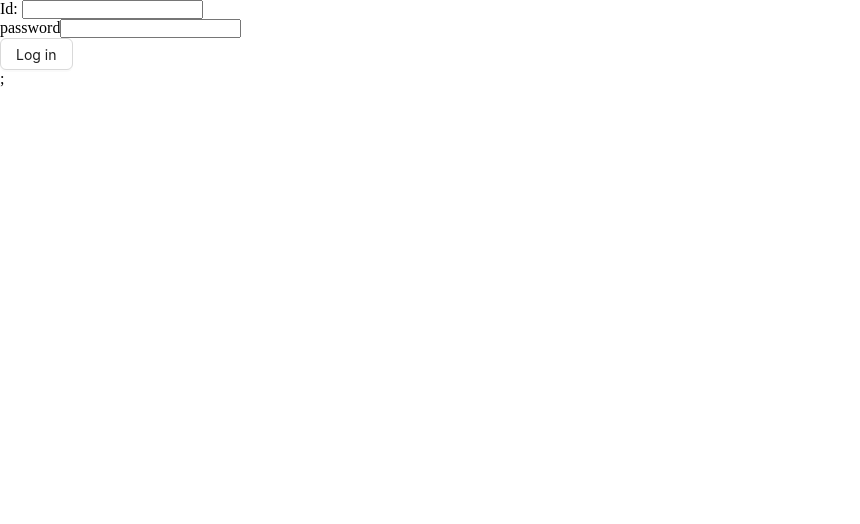
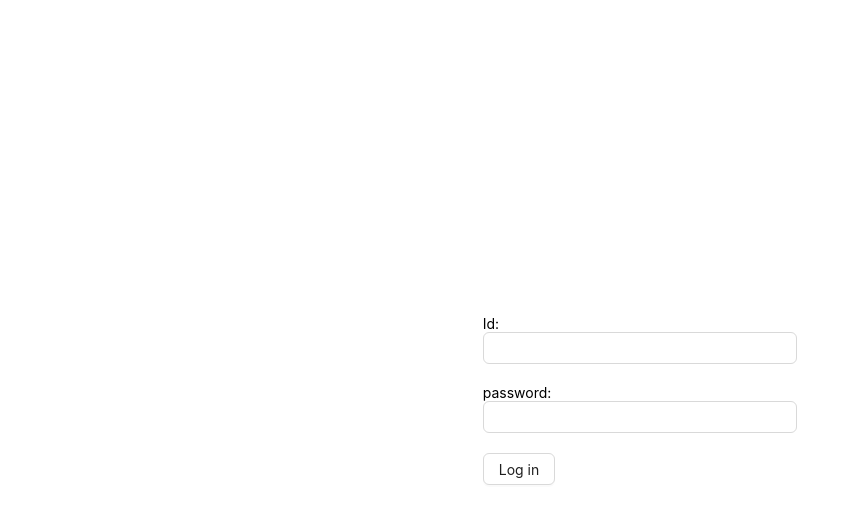
Before and after one commit to pronoyNath/PH-university-client, a React (Vite) app: page /login in a window 1280 px wide. Shown: the top 524 px of the page, without its empty margins (0-860 px from the left). Built offline with nearby package versions, Linux system fonts and the light colour scheme.

Commit message:
react-hook + antd core logic done with input value get

```diff
--- a/src/components/form/PHForm.tsx
+++ b/src/components/form/PHForm.tsx
@@ -4,7 +4,7 @@ const PHForm = ({ children, onSubmit }) => {
   const methods = useForm();
   return (
     <FormProvider {...methods}>
-      <form onSubmit={methods.handleSubmit(onSubmit)}>{children}</form>;
+      <form onSubmit={methods.handleSubmit(onSubmit)}>{children}</form>
     </FormProvider>
   );
 };
--- a/src/components/form/PHInput.tsx
+++ b/src/components/form/PHInput.tsx
@@ -1,4 +1,5 @@
-import { useFormContext } from "react-hook-form";
+import { Input } from "antd";
+import { Controller } from "react-hook-form";
 type TPHInput = {
   type: string;
   name: string;
@@ -6,12 +7,14 @@ type TPHInput = {
 };
 
 const PHInput = ({ type, name, label }: TPHInput) => {
-  const { register } = useFormContext(); //react hook form context
   return (
-    <>
+    <div style={{ marginBottom: "20px" }}>
       {label ? label : null}
-      <input type={type} id={name} {...register(name)} />
-    </>
+      <Controller //"Controller" for use react-hook logic on atnd
+        name={name} //alternative of "register of react-hook"
+        render={({ field }) => <Input type={type} id={name} {...field} />}
+      />
+    </div>
   );
 };
 
--- a/src/pages/Login.tsx
+++ b/src/pages/Login.tsx
@@ -1,5 +1,5 @@
-import { Button } from "antd";
-import { FieldValues, useForm } from "react-hook-form";
+import { Button, Row } from "antd";
+import { FieldValues } from "react-hook-form";
 import { useLoginMutation } from "../redux/features/auth/authApi";
 import { useAppDispatch } from "../redux/hooks";
 import { setUser, TUser } from "../redux/features/auth/authSlice";
@@ -12,41 +12,37 @@ import PHInput from "../components/form/PHInput";
 const Login = () => {
   const dispatch = useAppDispatch();
   const navigate = useNavigate();
-  // const { register, handleSubmit } = useForm({
-  //   defaultValues: {
-  //     id: "A-0002",
-  //     password: "admin123",
-  //   },
-  // });
   const [login] = useLoginMutation();
 
   const onSubmit = async (data: FieldValues) => {
     console.log(data);
-    // const toastID = toast.loading("logging in");
-    // try {
-    //   const res = await login(data).unwrap();
-    //   const user = verifyToken(res?.data?.accessToken) as TUser;
-    //   console.log("res", res);
-    //   dispatch(setUser({ user, token: res.data.accessToken }));
-    //   if (res?.success) {
-    //     toast.success("Loged in succesfully", { id: toastID, duration: 2000 });
-    //     navigate(`/${user?.role}/dashboard`);
-    //   }
-    // } catch (err) {
-    //   toast.error("something went wrong!", { id: toastID, duration: 2000 });
-    //   console.log(err);
-    // }
+    const toastID = toast.loading("logging in");
+    try {
+      const res = await login({
+        id: data?.userId,
+        password: data?.password,
+      }).unwrap();
+      const user = verifyToken(res?.data?.accessToken) as TUser;
+      console.log("res", res);
+      dispatch(setUser({ user, token: res.data.accessToken }));
+      if (res?.success) {
+        toast.success("Loged in succesfully", { id: toastID, duration: 2000 });
+        navigate(`/${user?.role}/dashboard`);
+      }
+    } catch (err) {
+      toast.error("something went wrong!", { id: toastID, duration: 2000 });
+      console.log(err);
+    }
   };
+
   return (
-    <PHForm onSubmit={onSubmit}>
-      <div>
+    <Row justify={"center"} align={"middle"} style={{ height: "100vh" }}>
+      <PHForm onSubmit={onSubmit}>
         <PHInput label={"Id: "} name={"userId"} type={"text"} />
-      </div>
-      <div>
-        <PHInput label="password" name={"password"} type={"text"} />
-      </div>
-      <Button htmlType="submit">Log in</Button>
-    </PHForm>
+        <PHInput label="password: " name={"password"} type={"text"} />
+        <Button htmlType="submit">Log in</Button>
+      </PHForm>
+    </Row>
   );
 };
 
```
